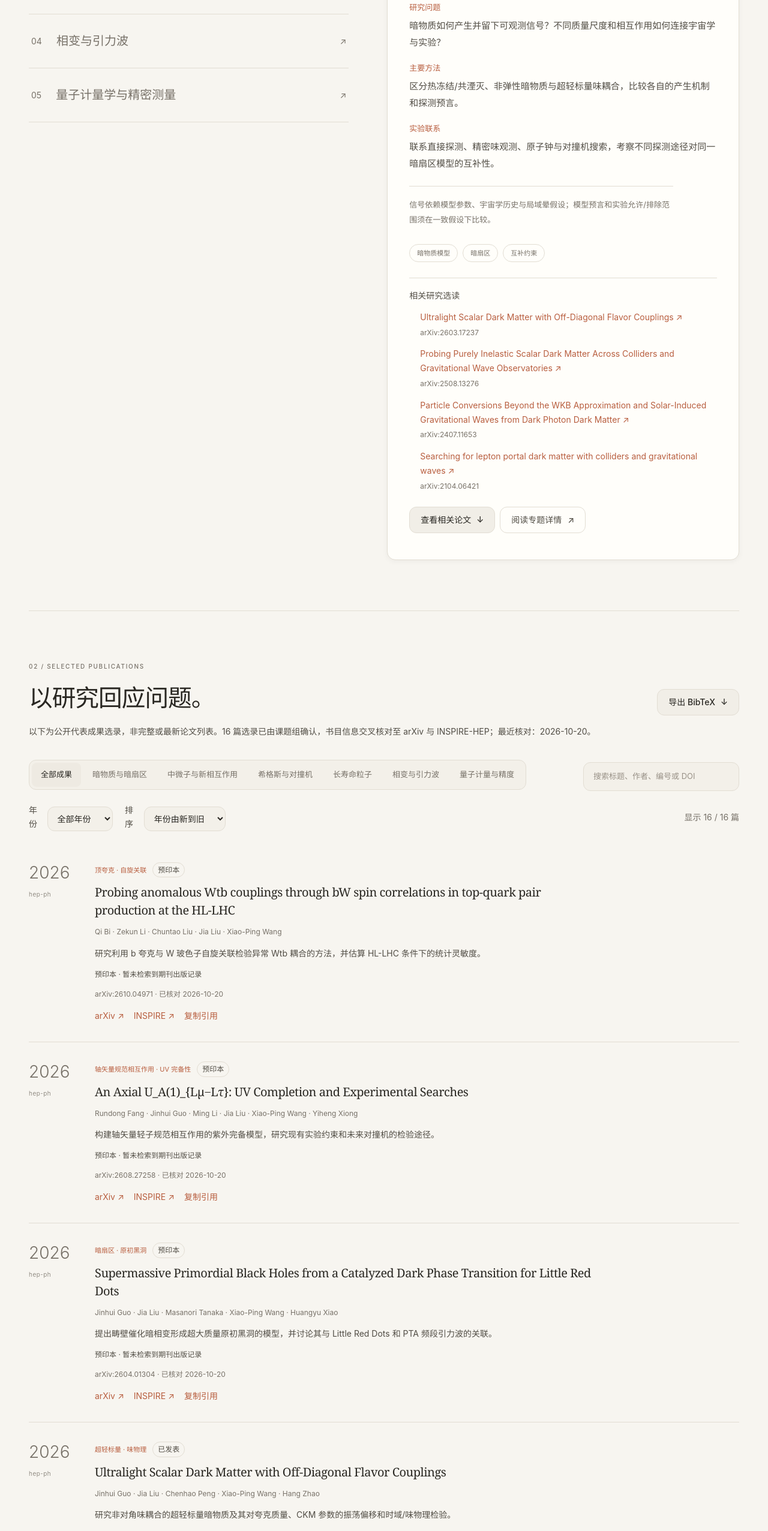
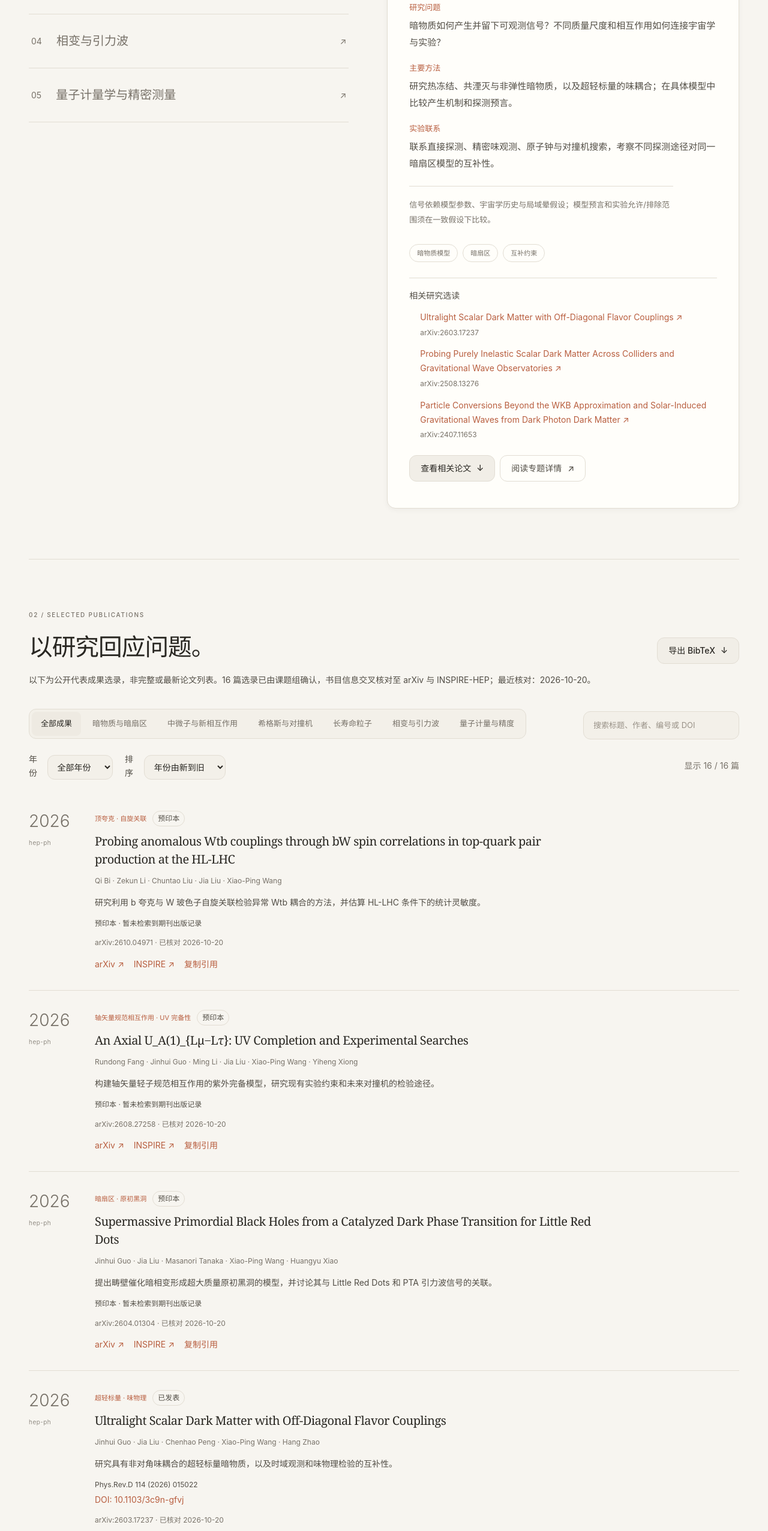
Before and after one commit to lm846802297-bit/buaa-hep-lab, a Vue app in the folder frontend/: page / in a window 1280 px wide. Shown: the part 1300-3853 px from the top of the page at 60% size. Built offline with nearby package versions, Linux system fonts and the light colour scheme.

Commit message:
perf: keep public research index concise

```diff
--- a/frontend/src/content/lab.js
+++ b/frontend/src/content/lab.js
@@ -51,9 +51,9 @@ export const directions = [
     "text": "构建暗物质理论模型，研究热遗迹、共湮灭、非弹性相互作用和超轻暗物质。连接对撞机、直接探测及宇宙学信息，分析不同检验途径的互补性。",
     "detail": "信号依赖模型参数、宇宙学历史与局域晕假设；模型预言和实验允许/排除范围须在一致假设下比较。",
     "question": "暗物质如何产生并留下可观测信号？不同质量尺度和相互作用如何连接宇宙学与实验？",
-    "methods": "区分热冻结/共湮灭、非弹性暗物质与超轻标量味耦合，比较各自的产生机制和探测预言。",
+    "methods": "研究热冻结、共湮灭与非弹性暗物质，以及超轻标量的味耦合；在具体模型中比较产生机制和探测预言。",
     "probes": "联系直接探测、精密味观测、原子钟与对撞机搜索，考察不同探测途径对同一暗扇区模型的互补性。",
-    "references": ["2603.17237", "2508.13276", "2407.11653", "2104.06421"],
+    "references": ["2603.17237", "2508.13276", "2407.11653"],
     "tags": [
       "暗物质模型",
       "暗扇区",
@@ -70,8 +70,8 @@ export const directions = [
     "detail": "限制依赖质量、耦合、寿命和宇宙学史；缪子磁矩只在具体模型有相应贡献时才构成约束。",
     "question": "与中微子相关的新粒子如何影响早期宇宙和低能过程？轻子新相互作用能否在不同实验中交叉检验？",
     "methods": "研究轻标量、惰性中微子与轻子新相互作用的模型，分析粒子质量、耦合、寿命及其对应的观测量。",
-    "probes": "按模型联系太阳中微子、早期宇宙、精密轻子观测与位移顶点；不同模型的限制不能直接拼接。",
-    "references": ["2608.27258", "2510.20672", "2409.17243", "2110.14665"],
+    "probes": "联系宇宙学信息、太阳中微子、缪子磁矩和位移轻子信号，研究低能测量与未来对撞机搜索的关联。",
+    "references": ["2608.27258", "2510.20672", "2409.17243"],
     "tags": [
       "惰性中微子",
       "新相互作用",
@@ -89,7 +89,7 @@ export const directions = [
     "question": "希格斯、顶夸克和长寿命粒子的产生与衰变，如何检验新耦合、轻新粒子和暗扇区？",
     "methods": "从理论模型的粒子谱和相互作用出发，分析产生道、衰变链与自旋关联，研究 LHC 和未来对撞机中的信号。",
     "probes": "关注可见末态、缺失能量和位移顶点；将轻子精密观测与对撞机搜索结合，比较不同实验条件下的检验能力。",
-    "references": ["2610.04971", "2509.23925", "2210.09335", "2111.01164"],
+    "references": ["2610.04971", "2509.23925", "2210.09335"],
     "tags": [
       "希格斯物理",
       "长寿命粒子",
@@ -105,8 +105,8 @@ export const directions = [
     "text": "研究暗扇区与电弱相变中的动力学问题，探索粒子物理模型与随机引力波背景之间的联系，并与对撞机信号进行互补分析。",
     "detail": "标准模型电弱热演化是 crossover 而非一阶；强一阶相变通常需要新物理扩展，GW 预测依赖成核和源项假设。",
     "question": "暗扇区与电弱相变能否产生可检验的引力波背景？同一模型的对撞机信号又能提供什么信息？",
-    "methods": "结合有限温有效理论与适用的非微扰方法，分析相变成核、完成条件、引力波源及量子信息诊断量。",
-    "probes": "引力波预测需说明相变强度、β/H*、泡壁速度、效率因子与谱模型；灵敏度覆盖不等于观测。",
+    "methods": "结合具体标量相互作用与相变分析，研究暗物质模型的宇宙学演化、引力波预言，以及量子信息量与相变之间的联系。",
+    "probes": "比较引力波和粒子搜索的互补性；讨论探测前景时，需要说明成核过程、相变完成条件与引力波谱模型的假设。",
     "references": ["2604.01304", "2509.23925", "2508.13276", "2505.06001"],
     "tags": [
       "一阶相变",
@@ -263,7 +263,7 @@ export const publications = [
     ],
     "journal": "",
     "doi": "",
-    "summary": "提出畴壁催化暗相变形成超大质量原初黑洞的模型，并讨论其与 Little Red Dots 和 PTA 频段引力波的关联。",
+    "summary": "提出畴壁催化暗相变形成超大质量原初黑洞的模型，并讨论其与 Little Red Dots 和 PTA 引力波信号的关联。",
     "arxivSubmitted": "2026-04-01",
     "status": "preprint",
     "source_url": "https://arxiv.org/abs/2604.01304",
@@ -293,7 +293,7 @@ export const publications = [
     ],
     "journal": "Phys.Rev.D 114 (2026) 015022",
     "doi": "10.1103/3c9n-gfvj",
-    "summary": "研究非对角味耦合的超轻标量暗物质及其对夸克质量、CKM 参数的振荡偏移和时域/味物理检验。",
+    "summary": "研究具有非对角味耦合的超轻标量暗物质，以及时域观测和味物理检验的互补性。",
     "arxivSubmitted": "2026-03-18",
     "status": "published",
     "source_url": "https://arxiv.org/abs/2603.17237",
@@ -323,7 +323,7 @@ export const publications = [
     ],
     "journal": "Phys.Rev.D 113 (2026) 055041",
     "doi": "10.1103/mrm8-qv1j",
-    "summary": "研究太阳中微子源诱导的轴矢量轻子第五力及其对缪子 g−2 昼夜信号的影响。",
+    "summary": "研究太阳中微子作为源产生的轴矢量轻子第五力及其唯象学约束。",
     "arxivSubmitted": "2025-10-23",
     "status": "published",
     "source_url": "https://arxiv.org/abs/2510.20672",
@@ -356,7 +356,7 @@ export const publications = [
     ],
     "journal": "Phys.Rev.D 113 (2026) 095006",
     "doi": "10.1103/29kg-f6jb",
-    "summary": "比较标量介导惰性中微子模型中的电弱相变引力波预言与位移顶点搜索。",
+    "summary": "研究标量介导惰性中微子模型的引力波与对撞机位移顶点互补信号。",
     "arxivSubmitted": "2025-09-28",
     "status": "published",
     "source_url": "https://arxiv.org/abs/2509.23925",
@@ -451,7 +451,7 @@ export const publications = [
     ],
     "journal": "Phys.Rev.D 112 (2025) 015028",
     "doi": "10.1103/958t-h23m",
-    "summary": "提出以散射纠缠熵极大值诊断一阶电弱相变的可能性，尚非普适判据。",
+    "summary": "提出以散射纠缠熵极大值诊断一阶电弱相变的可能性，非普适判据。",
     "arxivSubmitted": "2025-05-09",
     "status": "published",
     "source_url": "https://arxiv.org/abs/2505.06001",
```
